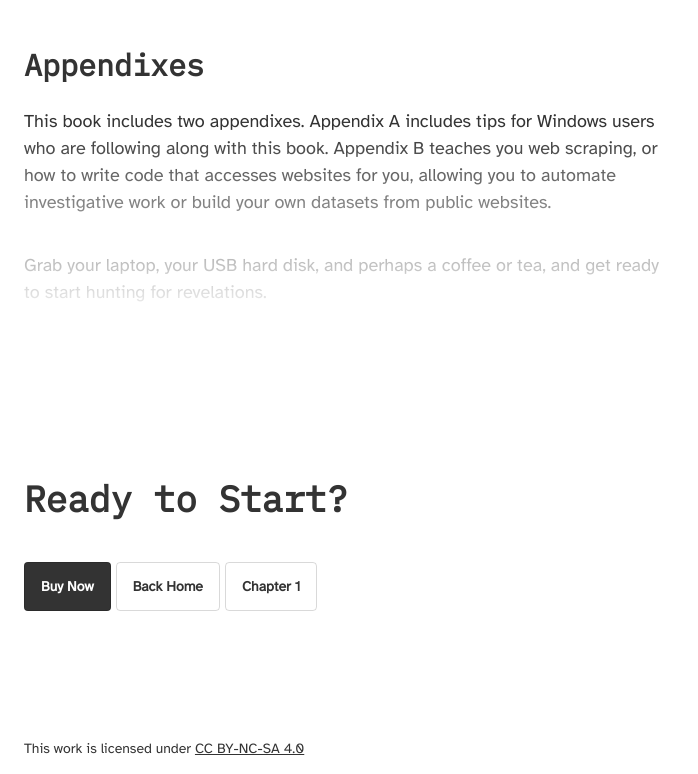
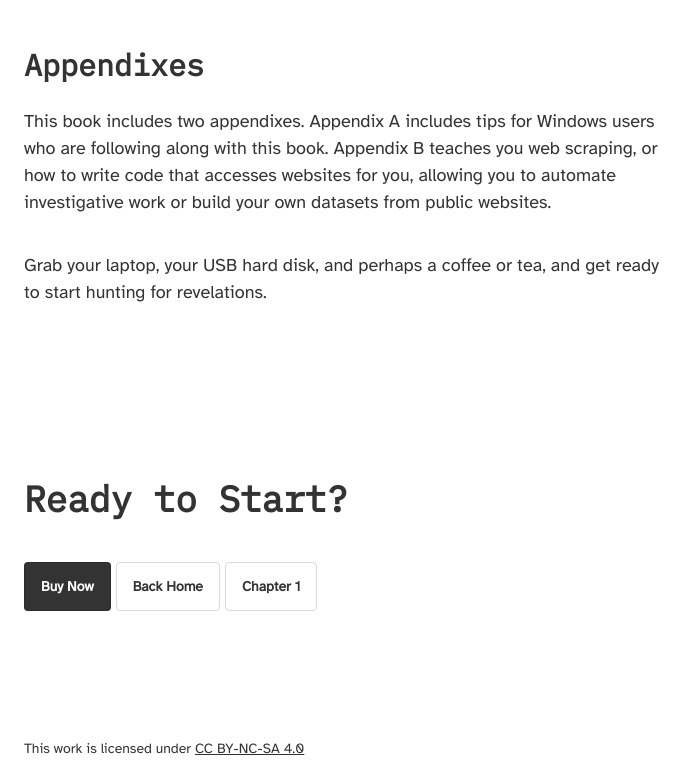
Before and after one commit to micahflee/hacksandleaks.com, a website: page introduction.html in a window 1280 px wide. Shown: the part 8000-8774 px from the top of the page, without its empty margins (0-698 px from the left). Drawn offline with Linux system fonts and the light colour scheme.

Commit message:
Update introduction.html

```diff
--- a/introduction.html
+++ b/introduction.html
@@ -72,7 +72,6 @@ In Chapter 13, I discuss my investigation into America’s Frontline Doctors (AF
 <p>This book includes two appendixes. Appendix A includes tips for Windows users who are following along with this book. Appendix B teaches you web scraping, or how to write code that accesses websites for you, allowing you to automate investigative work or build your own datasets from public websites.</p>
 <p>Grab your laptop, your USB hard disk, and perhaps a coffee or tea, and get ready to start hunting for revelations.</p>
 
-            <div class="fade"></div>
         </div>
     </section>
     <section class="pagination">
```
